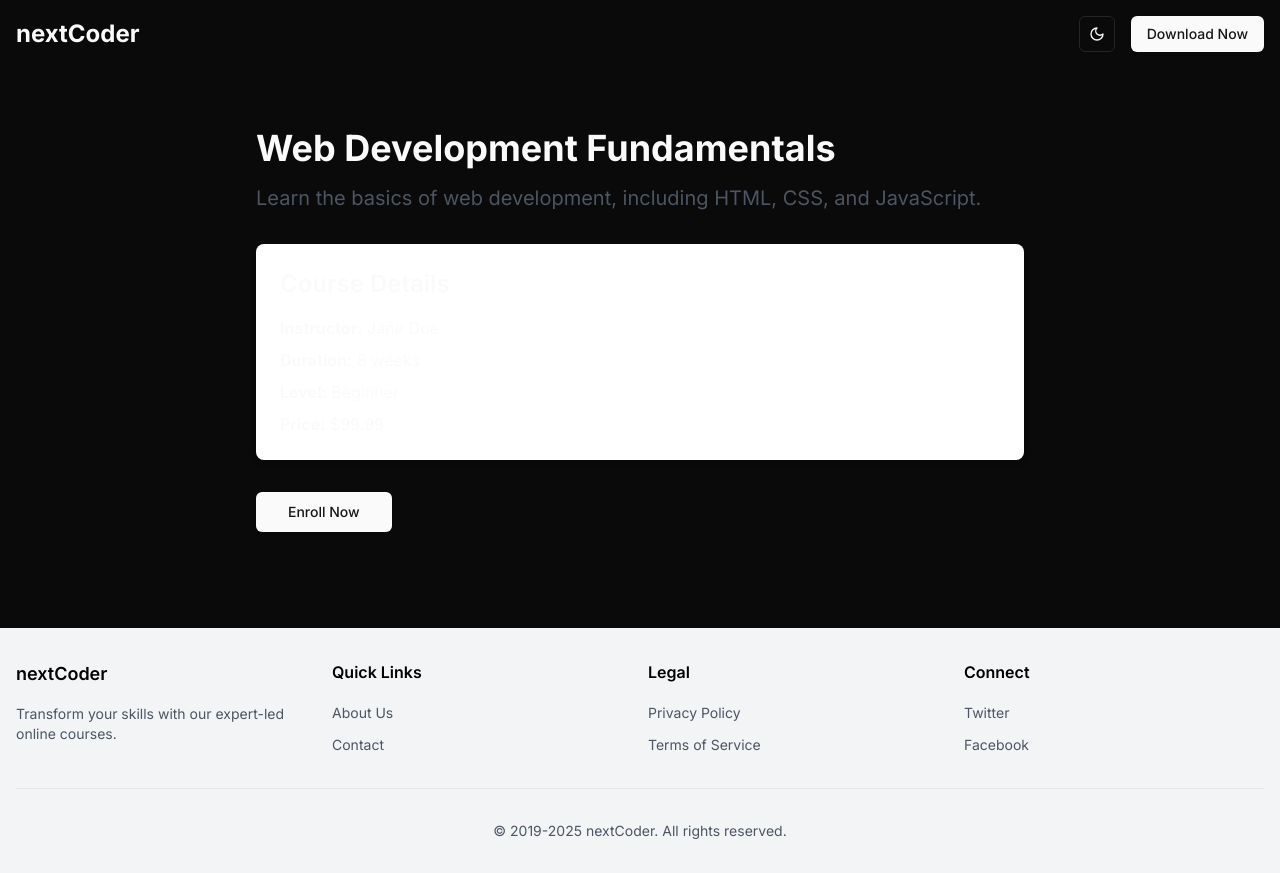
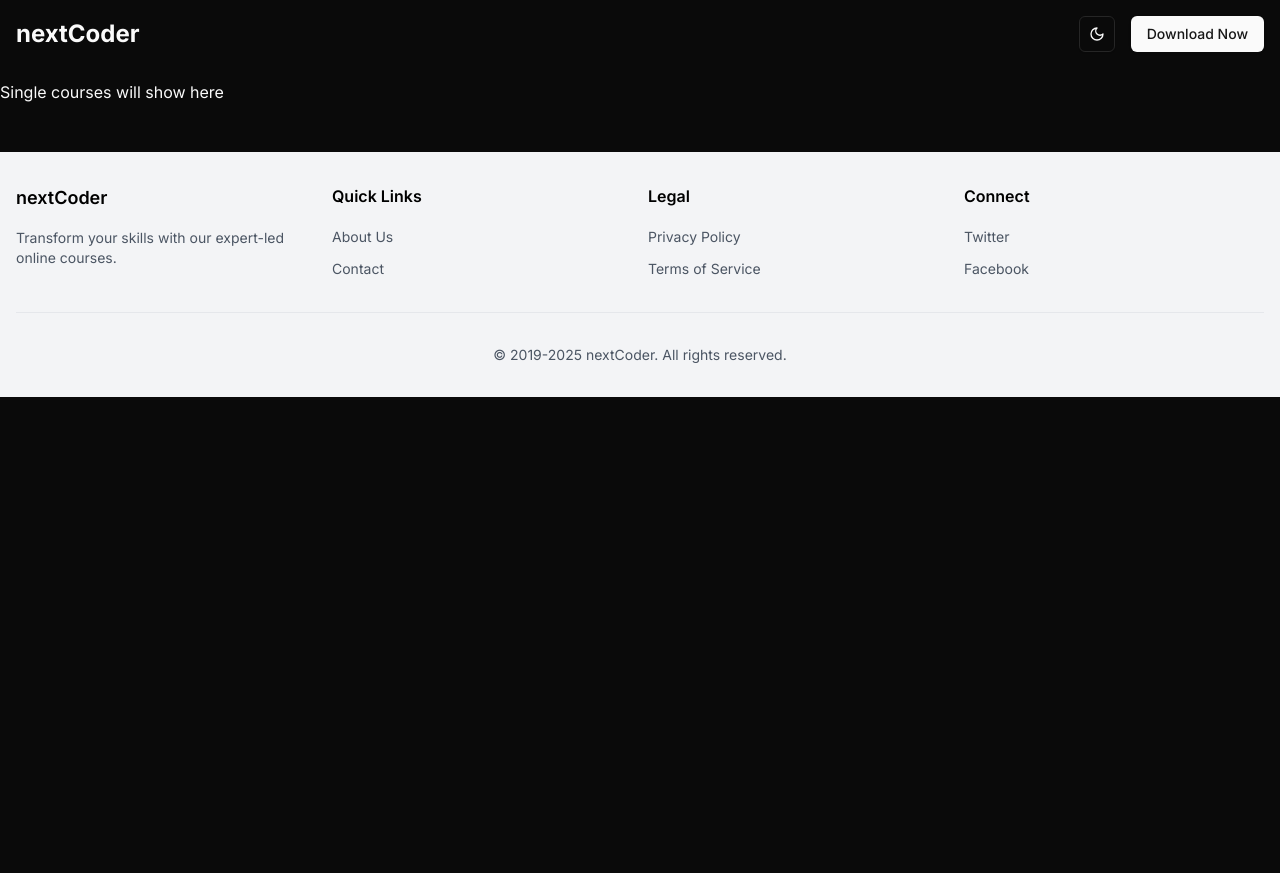
Before and after one commit to subha-wp/next-coder-courses, a Next.js app: page /courses/1 in a window 1280 px wide. After the commit the page ends 800 px from the top, so only its background shows below. Built offline with nearby package versions, Linux system fonts and the light colour scheme.

Commit message:
fix issue

```diff
--- a/src/app/courses/[slug]/page.tsx
+++ b/src/app/courses/[slug]/page.tsx
@@ -1,42 +1,9 @@
-/* eslint-disable @typescript-eslint/no-unused-vars */
-import { Button } from "@/components/ui/button";
+import React from "react";
 
-export default function CoursePage({ params }: { params: { slug: string } }) {
-  // In a real application, you would fetch the course data based on the slug
-  const course = {
-    title: "Web Development Fundamentals",
-    description:
-      "Learn the basics of web development, including HTML, CSS, and JavaScript.",
-    instructor: "Jane Doe",
-    duration: "8 weeks",
-    level: "Beginner",
-    price: "$99.99",
-  };
-
+export default function page() {
   return (
-    <div className="container mx-auto px-4 py-12">
-      <div className="max-w-3xl mx-auto">
-        <h1 className="text-4xl font-bold mb-4">{course.title}</h1>
-        <p className="text-xl text-gray-600 mb-8">{course.description}</p>
-        <div className="bg-white rounded-lg shadow-md p-6 mb-8">
-          <h2 className="text-2xl font-semibold mb-4">Course Details</h2>
-          <ul className="space-y-2">
-            <li>
-              <strong>Instructor:</strong> {course.instructor}
-            </li>
-            <li>
-              <strong>Duration:</strong> {course.duration}
-            </li>
-            <li>
-              <strong>Level:</strong> {course.level}
-            </li>
-            <li>
-              <strong>Price:</strong> {course.price}
-            </li>
-          </ul>
-        </div>
-        <Button size="lg">Enroll Now</Button>
-      </div>
+    <div>
+      <p>Single courses will show here</p>
     </div>
   );
 }
--- a/src/components/HomeUi/MobileAppSection.tsx
+++ b/src/components/HomeUi/MobileAppSection.tsx
@@ -87,7 +87,7 @@ export function MobileAppSection() {
               <div className="absolute top-1/2 left-1/2 -translate-x-[60%] -translate-y-1/2 w-48 md:w-72 h-[400px] md:h-[600px] transform rotate-[-12deg] transition-all duration-700 ">
                 <div className="relative w-full h-full bg-black rounded-[3rem] border border-white/20 shadow-[0_0_30px_rgba(255,255,255,0.2)] overflow-hidden">
                   <Image
-                    src="/login screen.png"
+                    src="/login-ui.png"
                     alt="LearnHub mobile app course screen"
                     fill
                     className="object-cover"
@@ -99,7 +99,7 @@ export function MobileAppSection() {
               <div className="absolute top-1/2 left-1/2 -translate-x-[40%] -translate-y-1/2 w-48 md:w-72 h-[400px] md:h-[600px] transform rotate-[12deg] transition-all duration-700 delay-200 ">
                 <div className="relative w-full h-full bg-black rounded-[3rem] border border-white/20 shadow-[0_0_30px_rgba(255,255,255,0.2)] overflow-hidden">
                   <Image
-                    src="/login screen.png"
+                    src="/login-ui.png"
                     alt="LearnHub mobile app progress screen"
                     fill
                     className="object-cover"
```
Also changed, not shown: public/login screen.png (deleted), public/login-ui.png (added).
